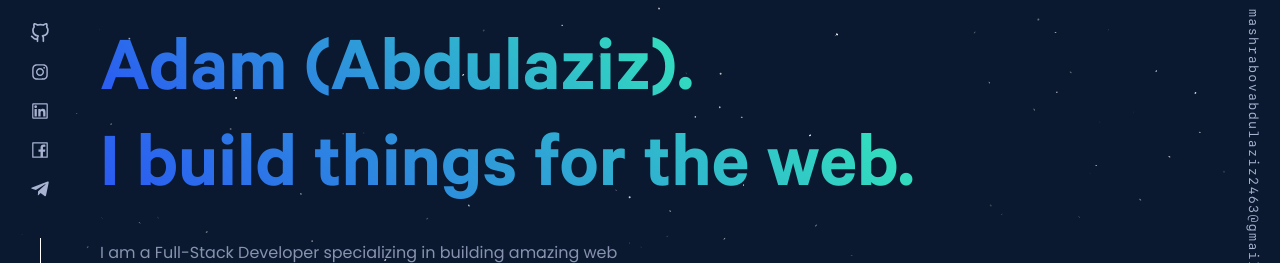
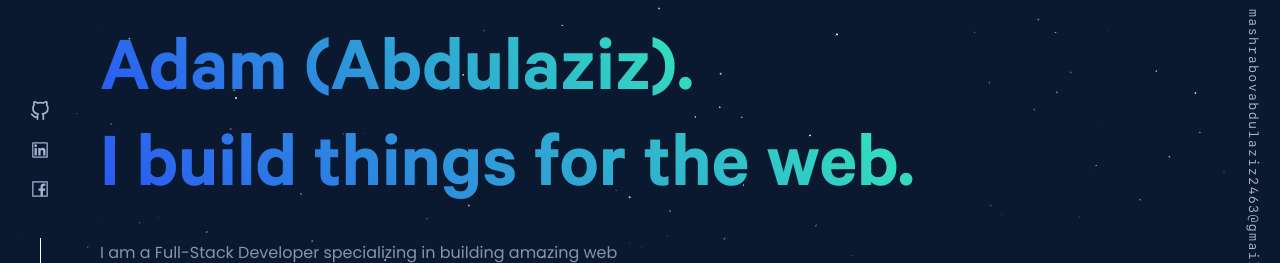
Before and after one commit to iamalaziz/portfolio, a React (Create React App) app: page / in a window 1280 px wide. Shown: the part 262-525 px from the top of the page. Built offline with nearby package versions, Linux system fonts and the light colour scheme.

Commit message:
updated sidelinks

```diff
--- a/src/components/Navbar/MobileMenu.jsx
+++ b/src/components/Navbar/MobileMenu.jsx
@@ -17,11 +17,6 @@ const navLinks = [
     link: '#projects',
     name: 'Projects',
     num: '03',
-  },
-  {
-    link: '#contact',
-    name: 'Contact',
-    num: '04',
   },
 ];
 
--- a/src/components/SideLinks.jsx
+++ b/src/components/SideLinks.jsx
@@ -1,21 +1,15 @@
-import React from 'react';
+import React, {Fragment} from 'react';
 import '../App.scss';
 import {
-  AiOutlineInstagram,
   AiOutlineLinkedin,
   AiOutlineFacebook,
 } from 'react-icons/ai';
 import { FiGithub } from 'react-icons/fi';
-import { FaTelegramPlane } from 'react-icons/fa';
 
 const socialLinks = [
   {
     icon: <FiGithub />,
     link: 'http://github.com/iamalaziz',
-  },
-  {
-    icon: <AiOutlineInstagram />,
-    link: 'http://instagram.com/iamalaziz',
   },
   {
     icon: <AiOutlineLinkedin />,
@@ -25,14 +19,10 @@ const socialLinks = [
     icon: <AiOutlineFacebook />,
     link: 'http://facebook.com/mashrabovabdulaziz',
   },
-  {
-    icon: <FaTelegramPlane />,
-    link: 'http://t.me/iamalaziz',
-  },
 ];
 const SideLinks = () => {
   return (
-    <>
+    <Fragment>
       <ul className="social" data-aos="fade-up" data-aos-delay="1000">
         {socialLinks.map((item, index) => {
           return (
@@ -49,7 +39,7 @@ const SideLinks = () => {
           mashrabovabdulaziz2463@gmail.com
         </a>
       </div>
-    </>
+    </Fragment>
   );
 };
 
```
